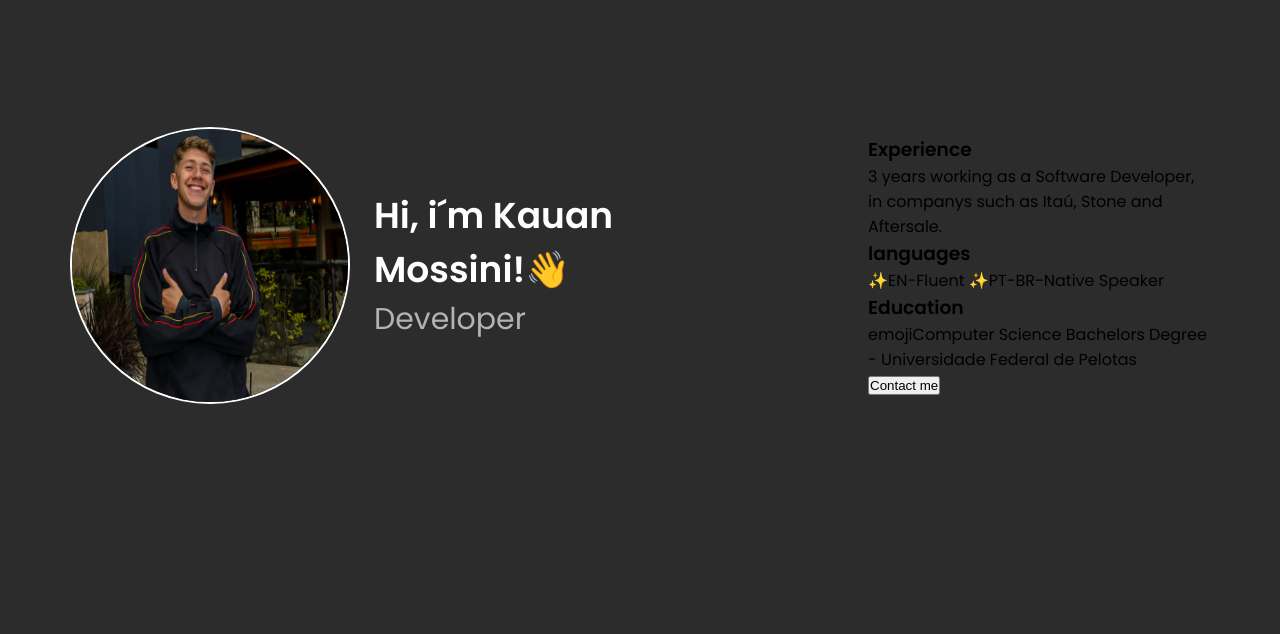
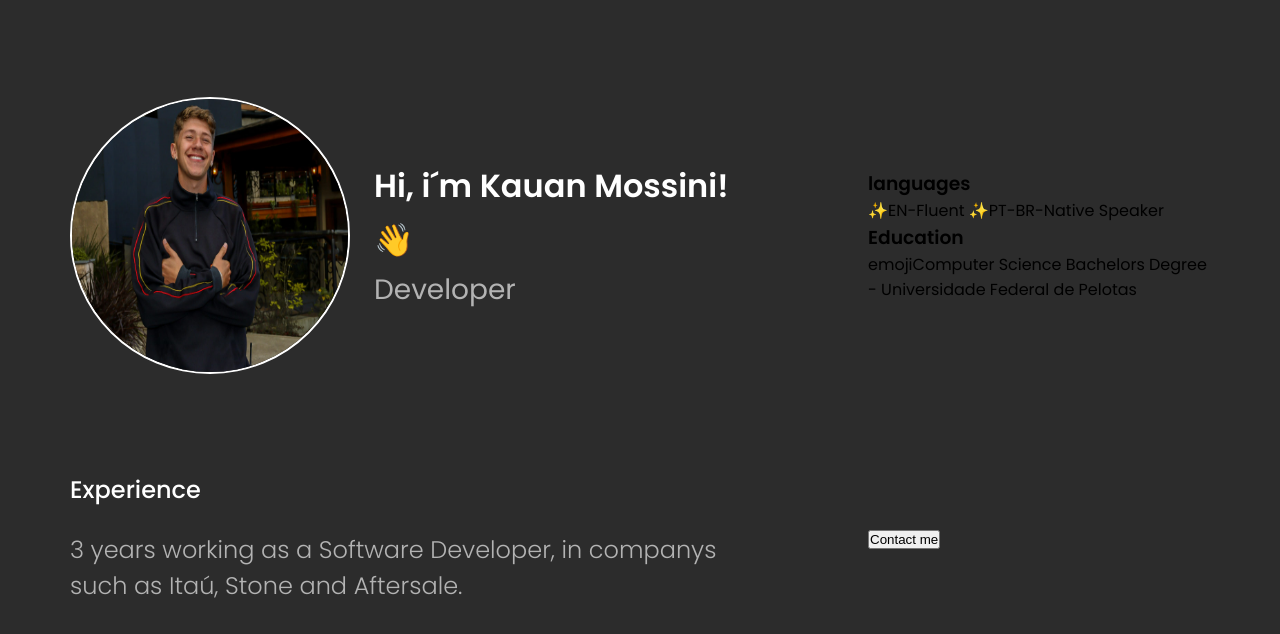
Before and after one commit to Mossinii/my-portifolio, a Next.js app: page / in a window 1280 px wide. Shown: the top 634 px of the page. Built offline with nearby package versions, Linux system fonts and the light colour scheme.

Commit message:
feat: config experience section

```diff
--- /dev/null
+++ b/src/app/components/header/experience/experience.scss
@@ -0,0 +1,26 @@
+.experience
+{
+display: flex;
+flex-direction: column;
+align-items: center;
+grid-area: experience;
+p {
+    font-weight: 300;
+    font-size: 18px;
+    line-height: 27px;
+    color: var(--text-secondary);
+    text-align: center;
+}
+
+@media (min-width: 768px) {
+align-items: flex-start;
+    p {
+
+        font-size: 24px;
+        line-height: 36px;
+        color: var(--text-secondary);
+        text-align: start;
+
+    }
+   }
+}
--- /dev/null
+++ b/src/app/components/header/experience/experience.tsx
@@ -0,0 +1,15 @@
+import React from "react";
+import { SectionTitle} from "../../sectionTitle/section-title";
+import "./experience.scss"
+
+export function Experience (){
+return (
+    <div className="experience">
+     <SectionTitle text ="Experience"/>
+   <p>3 years working as a Software Developer, in companys such as Itaú, Stone and Aftersale.</p>
+
+    <div className="experience-time">
+    </div>
+    </div>
+)
+}
--- a/src/app/components/header/header.scss
+++ b/src/app/components/header/header.scss
@@ -34,14 +34,14 @@
 
         h1{
             font-weight: 600;
-            font-size: 36px;
+            font-size: 32px;
             line-height: 54px;
 
         }
         h2 {
             font-style: italic;
             font-weight: 400;
-            font-size: 30px;
+            font-size: 28px;
             line-height: 45px;
             font-style: normal;
         }
--- /dev/null
+++ b/src/app/components/sectionTitle/section-title.scss
@@ -0,0 +1,19 @@
+.section-title {
+
+    font-size: 20px;
+    font-weight: 500;
+    line-height: 28px;
+    text-align: center;
+    color: var(--text-primary);
+
+    margin-bottom: 24px;
+
+
+    @media (min-width: 768px) {
+        font-weight: 500;
+        font-size: 24px;
+        line-height: 36px;
+        text-align: start;
+    }
+
+}
--- /dev/null
+++ b/src/app/components/sectionTitle/section-title.tsx
@@ -0,0 +1,14 @@
+import "./section-title.scss"
+
+interface SectionTitleProps {
+text: string
+
+}
+
+export function SectionTitle( {text}: SectionTitleProps) {
+
+return (
+<h3 className='section-title'> {text}</h3>
+)
+
+}
--- a/src/app/layout.tsx
+++ b/src/app/layout.tsx
@@ -2,7 +2,7 @@
 import { Poppins } from 'next/font/google'
 
 const inter = Poppins ({ subsets: ['latin'],
-weight: ['400','500','600'] })
+weight: ['300','400','500','600'] })
 
 export const metadata = {
   title: 'Kauan Mossini',
--- a/src/app/page.tsx
+++ b/src/app/page.tsx
@@ -1,4 +1,5 @@
 
+import { Experience } from './components/header/experience/experience'
 import { Header } from './components/header/header'
 import './styles/home.scss'
 
@@ -6,11 +7,7 @@
   return (
     <main className="container">
     <Header/>
-      <div className="experince">
-        <h3>Experience</h3>
-        <p>3 years working as a Software Developer, in companys such as Itaú, Stone and Aftersale.</p>
-        <div className="experience-time">
-        </div>
+    <Experience/>
         <div className="infos">
           <h3>languages</h3>
           <div className="leanguages-info">
@@ -25,10 +22,8 @@
         </div>
         <div className="buttons">
           <div className="social">
-
-          </div>
+           </div>
           <button>Contact me</button>
-        </div>
       </div>
     </main>
   )
--- a/src/app/styles/home.scss
+++ b/src/app/styles/home.scss
@@ -1,6 +1,7 @@
 .container {
     padding: 40px 32px;
     display: grid;
+    gap: 24px;
     grid-template-rows: repeat(4, auto);
     grid-template-areas:
       "header"
```
Also changed, not shown: src/app/components/experience/experience.scss (added), src/app/components/experience/experience.tsx (added).
